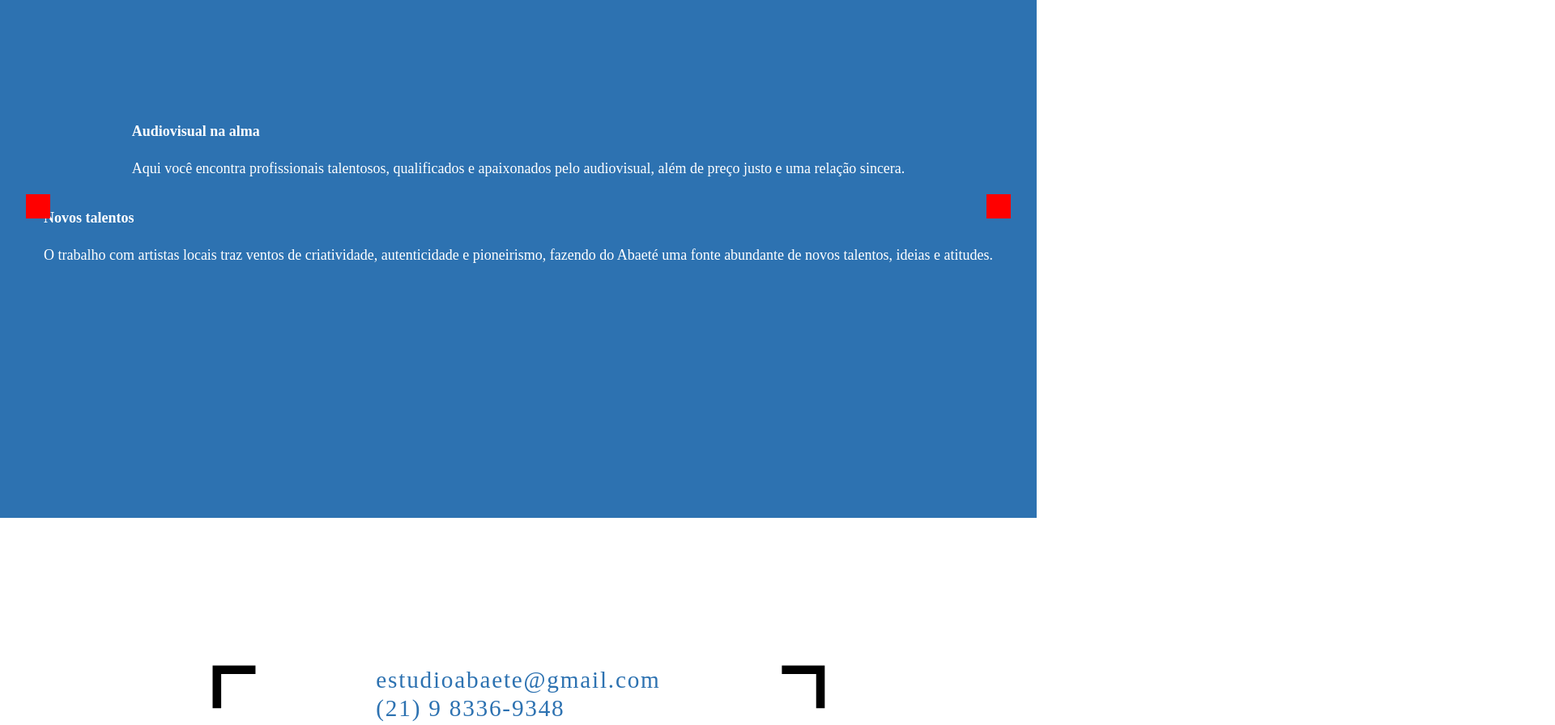
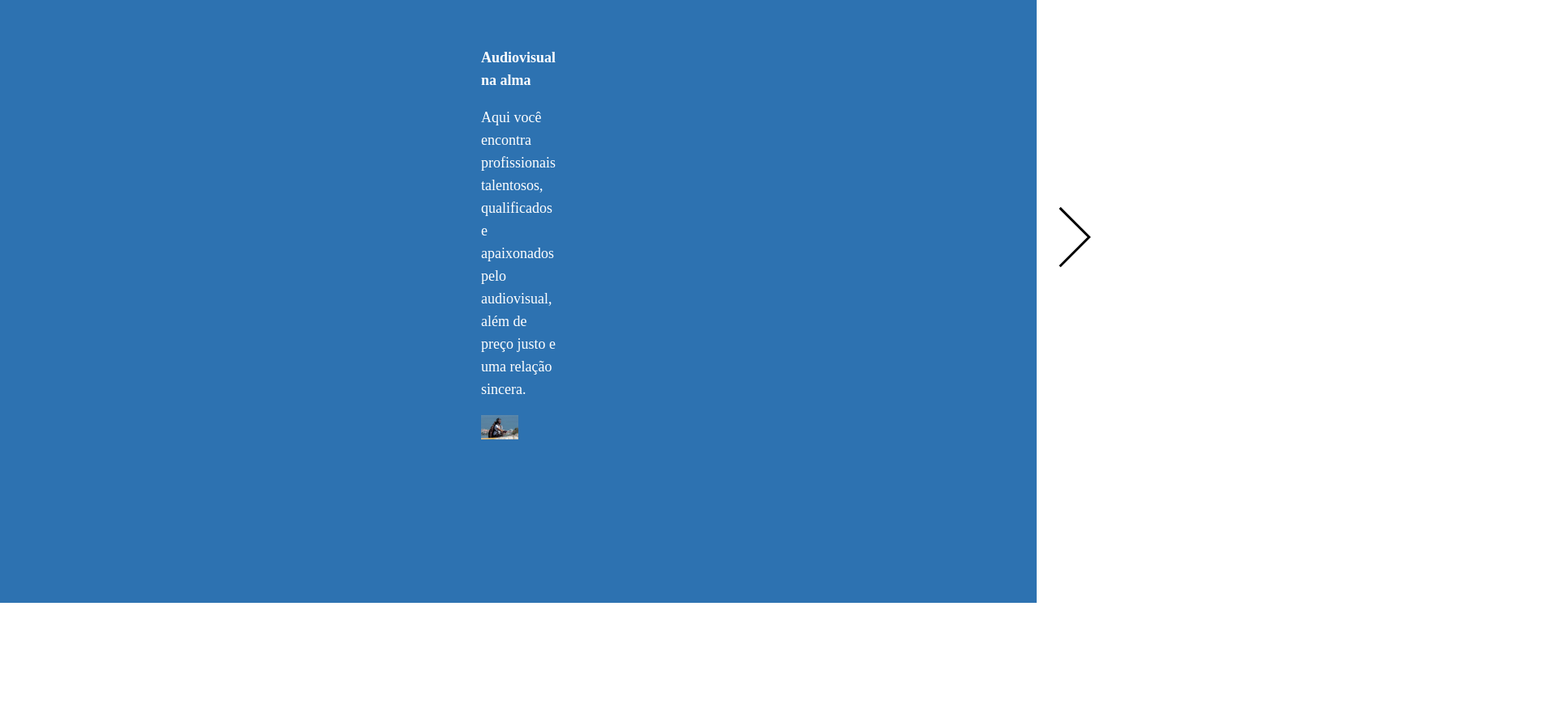
Before and after one commit to kelvgraf/abaete, a plain HTML site: page index.html in a window 1280 px wide. Shown: the part 1760-2656 px from the top of the page at 81% size, 1920 px wide, since content can reach past the window. Drawn offline with Linux system fonts and the light colour scheme.

Commit message:
Atualizado 12/07/2017

```diff
--- a/index.html
+++ b/index.html
@@ -38,31 +38,24 @@
 		</section>
 
 		<section class="acao">
+			<img src="Assets/seta-esquerda.svg" class="acao-seta-direita" onclick="plusDivs(1)"></img>
 			<div class="acao-slide">
 				<h2 class="acao-titulo">Audiovisual na alma</h2>
 				<p class="acao-descricao">Aqui você encontra profissionais talentosos, qualificados e apaixonados pelo audiovisual, além de preço justo e uma relação sincera.</p>
-				<img class="acao-img" src="Assets/Abaete-Acao1.jpg">
+				<img class="acao-img" src="Assets/Abaete-Acao1.jpg" onclick="plusDivs(-1)"></img>
 			</div>
-
 			<div class="acao-slide">
 				<h2 class="acao-titulo">Novos talentos</h2>
 				<p class="acao-descricao">O trabalho com artistas locais traz ventos de criatividade, autenticidade e pioneirismo, fazendo do Abaeté uma fonte abundante de novos talentos, ideias e atitudes.</p>
-	  			<img class="acao-img" src="Assets/Abaete-Acao2.jpg">
-  			</div>
-
-
- 		<button class="Abaete_Seta_direita" onclick="plusDivs(-1)"></button>
-  		<button class="Abaete_Seta_esquerda" onclick="plusDivs(1)"></button>
-
-
-	</div>
-</div>
-
+				<img class="acao-img" src="Assets/Abaete-Acao2.jpg">
+			</div>
+			<img src="Assets/seta-direita.svg" class="acao-seta-direita" onclick="plusDivs(1)"></img>
 		</section>
 </main>
 	<footer class="footer-fim">
 		<div class="contato">
-				<p class="contato-informacao">estudioabaete@gmail.com <br> (21) 9 8336-9348</p>
+				<p class="contato-informacao"><span>estudioabaete@gmail.com</span>
+				<span> (21) 9 8336-9348</p></span>
 			<ul class="icone">
 				<li><a  href="https://www.facebook.com/estudioabaete/" target="black
 				"><img class="icone"  src="Assets/Abaete-Icone-Facebook.svg"></a></li>
@@ -86,7 +79,7 @@
 
 		function showDivs(n) {
 		  var i;
-		  var x = document.getElementsByClassName("mySlides");
+		  var x = document.getElementsByClassName("acao-slide");
 		  if (n > x.length) {slideIndex = 1}
 		  if (n < 1) {slideIndex = x.length}
 		  for (i = 0; i < x.length; i++) {
--- a/style.css
+++ b/style.css
@@ -17,10 +17,15 @@ body {
 	height: 100vh;
 }
 
-@media (max-width: 620px) {
+@media (max-width: 320px) {
 	.header-home{
 		background: url('Assets/Abaete-Frame-Mobile.svg') no-repeat center center;
 	}
+
+	.texto-header{
+		font-size: 18px;
+	}
+
 }
 
 .menu{
@@ -58,7 +63,7 @@ body {
 
 .img-header-logo {
 	margin-top: -2em;
-	max-width: 55%;
+	max-width: 75%;
 }
 
 .texto-header {
@@ -98,8 +103,7 @@ body {
 	display: flex;
 	justify-content: center;
 	align-items: center;
-	flex-direction: column;
-	position: relative;
+	flex-direction: row;
 	background-color:rgb(45, 114, 177);
 	width: 100%;
 	min-height: 100vh;
@@ -130,37 +134,12 @@ body {
  	width: 50%;
  }
 
-
-.acao-img{display:none}
-
 .Abaete_Seta_direita, .Abaete_Seta_esquerda {
 	position: absolute;
-	top: 50%;
 	cursor: pointer;
 	display: block;
 	border: none;
 }
-
-.Abaete_Seta_esquerda {
-	left: 2.5%;
-	width: 30px;
-	height: 30px;
-	background: red;
-}
-
-.Abaete_Seta_direita {
-	right: 2.5%;
-	width: 30px;
-	height: 30px;
-	background: red;
-}
-
-.w3-left{
-	position: relative;
-	left:-600px;
-
-}
-
 
 .footer-fim{
 	background: url('Assets/Abaete-Frame-Desktop-Contato.svg') no-repeat center center;
```
